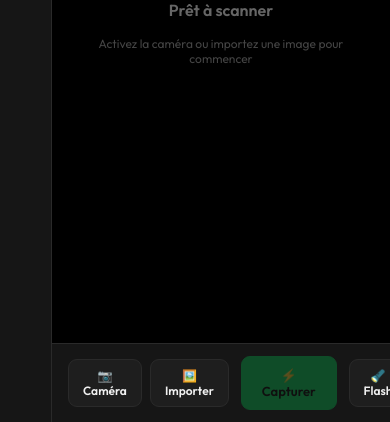
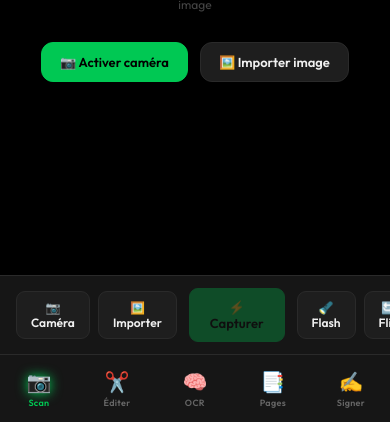
Before and after one commit to adrianoapp/ScanPro, a plain HTML site: page index.html in a window 390 px wide. Shown: the part 422-844 px from the top of the page. Drawn offline with nearby package versions, Linux system fonts and the light colour scheme.

Commit message:
Update index.html

```diff
--- a/index.html
+++ b/index.html
@@ -2,7 +2,7 @@
 <html lang="fr">
 <head>
 <meta charset="UTF-8">
-<meta name="viewport" content="width=device-width, initial-scale=1.0, maximum-scale=1.0">
+<meta name="viewport" content="width=device-width, initial-scale=1.0, maximum-scale=1.0, viewport-fit=cover">
 <title>ScanPro — Scanner Pro</title>
 <script src="https://cdn.jsdelivr.net/npm/tesseract.js@4/dist/tesseract.min.js"></script>
 <script src="https://cdnjs.cloudflare.com/ajax/libs/jspdf/2.5.1/jspdf.umd.min.js"></script>
@@ -25,7 +25,7 @@
   --red: #ff5252;
 }
 * { margin:0; padding:0; box-sizing:border-box; }
-html, body { height:100%; overflow:hidden; }
+html { height: 100%; height: -webkit-fill-available; }
 body {
   font-family: 'Outfit', sans-serif;
   background: var(--bg);
@@ -33,6 +33,9 @@ body {
   display: flex;
   flex-direction: column;
   height: 100vh;
+  height: 100dvh;
+  overflow: hidden;
+  padding-bottom: env(safe-area-inset-bottom, 16px);
 }
 
 /* HEADER */
@@ -110,11 +113,39 @@ body {
 }
 .cam-idle {
   display:flex; flex-direction:column; align-items:center;
-  justify-content:center; gap:16px; color:var(--muted);
-}
-.cam-idle-icon { font-size:56px; opacity:0.3; }
-.cam-idle h3 { font-size:16px; font-weight:600; color:var(--muted); }
-.cam-idle p { font-size:12px; color:var(--muted2); text-align:center; max-width:260px; }
+  justify-content:center; gap:20px; color:var(--muted);
+  cursor: pointer; width:100%; height:100%;
+  transition: background 0.2s;
+}
+.cam-idle:hover, .cam-idle:active { background: rgba(0,200,83,0.04); }
+.cam-idle-icon {
+  font-size:72px; opacity:0.25;
+  animation: float-icon 3s ease-in-out infinite;
+}
+@keyframes float-icon {
+  0%,100%{transform:translateY(0)} 50%{transform:translateY(-8px)}
+}
+.cam-idle h3 { font-size:18px; font-weight:700; color:var(--muted); }
+.cam-idle p { font-size:13px; color:var(--muted2); text-align:center; max-width:260px; line-height:1.6; }
+.cam-idle-actions {
+  display:flex; gap:12px; flex-wrap:wrap; justify-content:center; margin-top:8px;
+}
+.cam-idle-btn {
+  display:flex; align-items:center; gap:8px;
+  padding:12px 22px; border-radius:12px;
+  border:1px solid var(--border); background:var(--card);
+  color:var(--text); font-family:'Outfit',sans-serif;
+  font-size:14px; font-weight:600; cursor:pointer;
+  transition:all 0.2s;
+}
+.cam-idle-btn:hover, .cam-idle-btn:active {
+  border-color:var(--green); color:var(--green); background:var(--green-dim);
+  transform:translateY(-2px);
+}
+.cam-idle-btn.primary {
+  background:var(--green); color:#000; border-color:var(--green);
+}
+.cam-idle-btn.primary:hover { background:var(--green2); }
 
 /* Document detection overlay */
 .detect-overlay {
@@ -162,8 +193,11 @@ body {
   background: var(--surface);
   border-top:1px solid var(--border);
   padding:12px 16px;
+  padding-bottom: max(12px, env(safe-area-inset-bottom, 12px));
   display:flex; align-items:center; justify-content:space-between; gap:12px;
   flex-shrink:0;
+  position: relative;
+  z-index: 10;
 }
 .cam-left, .cam-right { display:flex; gap:8px; flex:1; }
 .cam-right { justify-content:flex-end; }
@@ -397,7 +431,9 @@ input[type=range]::-webkit-slider-thumb {
 #sign-doc-canvas { max-width:100%; max-height:100%; cursor:crosshair; }
 .sign-toolbar {
   background:var(--surface); border-top:1px solid var(--border);
-  padding:10px 16px; display:flex; gap:8px; align-items:center; flex-wrap:wrap;
+  padding:10px 16px;
+  padding-bottom: max(10px, env(safe-area-inset-bottom, 10px));
+  display:flex; gap:8px; align-items:center; flex-wrap:wrap;
   flex-shrink:0;
 }
 .sign-pad-wrap {
@@ -455,10 +491,43 @@ input[type=range]::-webkit-slider-thumb {
 ::-webkit-scrollbar-track { background:transparent; }
 ::-webkit-scrollbar-thumb { background:var(--border); border-radius:2px; }
 
-@media (max-width:640px) {
-  .edit-tools, .pages-tools, .ocr-text-side { width:160px; }
-  .sidebar { width:52px; }
-  .nav-btn span { display:none; }
+/* BOTTOM NAV for mobile */
+.bottom-nav {
+  display: none;
+  background: var(--surface);
+  border-top: 1px solid var(--border);
+  padding: 8px 0;
+  padding-bottom: max(8px, env(safe-area-inset-bottom, 8px));
+  flex-shrink: 0;
+  z-index: 100;
+}
+.bottom-nav-inner {
+  display: flex;
+  justify-content: space-around;
+  align-items: center;
+}
+.bnav-btn {
+  display: flex; flex-direction: column; align-items: center; gap: 3px;
+  padding: 6px 12px; border-radius: 10px; cursor: pointer;
+  background: transparent; border: none; color: var(--muted);
+  font-family: 'Outfit', sans-serif; min-width: 52px;
+  transition: all 0.15s;
+}
+.bnav-btn .bnav-icon { font-size: 20px; }
+.bnav-btn .bnav-label { font-size: 9px; font-weight: 600; letter-spacing: 0.3px; }
+.bnav-btn.active { color: var(--green); }
+.bnav-btn.active .bnav-icon { filter: drop-shadow(0 0 6px var(--green)); }
+
+@media (max-width: 640px) {
+  .sidebar { display: none; }
+  .bottom-nav { display: block; }
+  .edit-tools, .pages-tools { width: 150px; }
+  .ocr-text-side { width: 140px; }
+  .header { padding: 10px 12px; }
+  .hbtn { font-size: 11px; padding: 5px 9px; }
+  .cam-idle h3 { font-size: 16px; }
+  .cam-idle p { font-size: 12px; }
+  .cam-idle-btn { padding: 11px 18px; font-size: 13px; }
 }
 </style>
 </head>
@@ -504,10 +573,18 @@ input[type=range]::-webkit-slider-thumb {
     <div class="panel active" id="panel-scan">
       <div class="scan-workspace">
         <div class="cam-container" id="cam-container">
-          <div class="cam-idle" id="cam-idle">
+          <div class="cam-idle" id="cam-idle" onclick="handleIdleClick(event)">
             <div class="cam-idle-icon">📷</div>
             <h3>Prêt à scanner</h3>
-            <p>Activez la caméra ou importez une image pour commencer</p>
+            <p>Touchez pour activer la caméra ou importez une image</p>
+            <div class="cam-idle-actions">
+              <button class="cam-idle-btn primary" onclick="startCamera();event.stopPropagation()">
+                📷 Activer caméra
+              </button>
+              <button class="cam-idle-btn" onclick="document.getElementById('img-upload').click();event.stopPropagation()">
+                🖼️ Importer image
+              </button>
+            </div>
           </div>
           <video id="cam-video" autoplay playsinline></video>
           <canvas id="cam-canvas" style="display:none"></canvas>
@@ -760,6 +837,32 @@ input[type=range]::-webkit-slider-thumb {
   </div><!-- /content -->
 </div><!-- /app -->
 
+<!-- BOTTOM NAV (mobile) -->
+<div class="bottom-nav" id="bottom-nav">
+  <div class="bottom-nav-inner">
+    <button class="bnav-btn active" id="bnav-scan" onclick="switchPanel('scan')">
+      <span class="bnav-icon">📷</span>
+      <span class="bnav-label">Scan</span>
+    </button>
+    <button class="bnav-btn" id="bnav-edit" onclick="switchPanel('edit')">
+      <span class="bnav-icon">✂️</span>
+      <span class="bnav-label">Éditer</span>
+    </button>
+    <button class="bnav-btn" id="bnav-ocr" onclick="switchPanel('ocr')">
+      <span class="bnav-icon">🧠</span>
+      <span class="bnav-label">OCR</span>
+    </button>
+    <button class="bnav-btn" id="bnav-pages" onclick="switchPanel('pages')">
+      <span class="bnav-icon">📑</span>
+      <span class="bnav-label">Pages</span>
+    </button>
+    <button class="bnav-btn" id="bnav-sign" onclick="switchPanel('sign')">
+      <span class="bnav-icon">✍️</span>
+      <span class="bnav-label">Signer</span>
+    </button>
+  </div>
+</div>
+
 <!-- SIGNATURE PAD -->
 <div class="sign-pad-wrap" id="sign-pad-wrap">
   <div class="sign-pad-box">
@@ -815,11 +918,25 @@ let adjustments = { brightness:0, contrast:0, sharpen:0, rotate:0 };
 function switchPanel(name) {
   document.querySelectorAll('.panel').forEach(p=>p.classList.remove('active'));
   document.querySelectorAll('.nav-btn').forEach(b=>b.classList.remove('active'));
+  document.querySelectorAll('.bnav-btn').forEach(b=>b.classList.remove('active'));
   document.getElementById('panel-'+name).classList.add('active');
-  document.getElementById('nav-'+name).classList.add('active');
+  const nb = document.getElementById('nav-'+name);
+  if(nb) nb.classList.add('active');
+  const bnb = document.getElementById('bnav-'+name);
+  if(bnb) bnb.classList.add('active');
   if(name==='edit' && currentImg) renderEditCanvas();
   if(name==='ocr' && currentImg) renderOCRCanvas();
   if(name==='sign' && currentImg) renderSignCanvas();
+}
+
+function handleIdleClick(e) {
+  // Only trigger if clicking the idle area itself, not its children
+  if(e.target === document.getElementById('cam-idle') ||
+     e.target.classList.contains('cam-idle-icon') ||
+     e.target.tagName === 'H3' ||
+     e.target.tagName === 'P') {
+    startCamera();
+  }
 }
 
 // ============================================================
```
